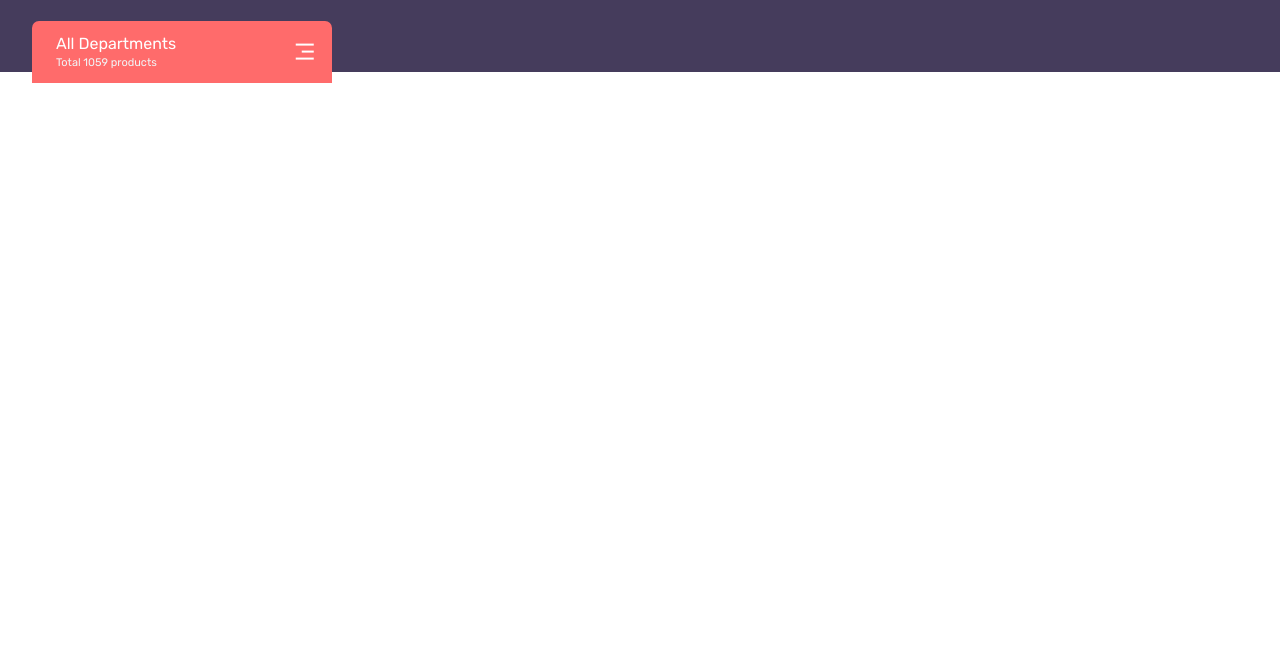
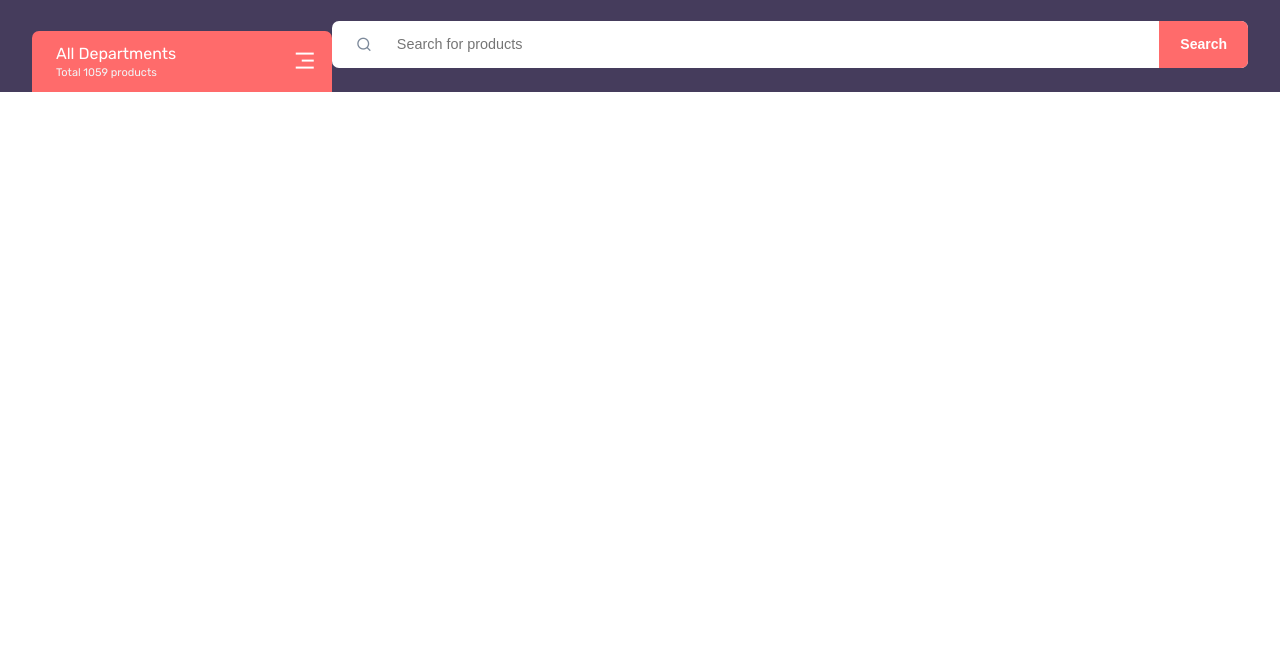
Before and after one commit to fkibui7/LukuMart, a plain HTML site: page index.html in a window 1280 px wide. Shown: the part 145-800 px from the top of the page. Drawn offline with nearby package versions, Linux system fonts and the light colour scheme.

Commit message:
search button

```diff
--- a/index.html
+++ b/index.html
@@ -202,7 +202,15 @@
                                 </div>
                             </div>
                         </div>
-                        <div class="right"></div>
+                        <div class="right">
+                            <div class="search-box">
+                                <form action="" class="search">
+                                    <span class="icon-large"><i class="ri-search-line"></i></span>
+                                    <input type="search" placeholder="Search for products">
+                                    <button type="submit">Search</button>
+                                </form>
+                            </div>
+                        </div>
                     </div>
                 </div>
             </div>
--- a/style.css
+++ b/style.css
@@ -478,12 +478,46 @@ nav .fly-item {
    /* 01. HEADER ............................
    *   d. Search Form
    *.................*/
+.header-main .right {
+    flex: 1;
+}
+form {
+    position: relative;
+}
+form.search input {
+    line-height: 3.25em;
+    padding: 0 7em 0 4.5em;
+    border: 0;
+    outline: 0;
+    width: var(--percent100);
+    border-radius: 7px;
+    font-size: 0.9em;
+    font-weight: var(--fw3);
+}
+form.search :where(span,button){
+    position: absolute;
+    top: 0;
+    padding: 0.55em 1.5em;
+    font-size: 1em;
+    color: var(--light-text-color);
+    height: var(--percent100);
+}
+form.search button{
+    right: 0;
+    border: 0;
+    outline: 0;
+    font-size: 0.875em;
+    font-weight: var(--fw6);
+    background-color: var(--primary-color);
+    color: var(--white-color);
+    border-radius: 0 7px 7px 0;
+    cursor: pointer;
+    transition: var(--trans-background);
+}
+form.search button:hover{
+    background-color: var(--dark-color);
 
-
-
-
-
-
+}
 
    /* 01. HEADER ............................
    *   e. Responsive MENU - Off Canvas
@@ -492,7 +526,18 @@ nav .fly-item {
 
 
 
+/* .................
+* 02. SLIDER
+* ................*/
 
+
+
+
+
+
+/* .................
+* 03. BRANDS
+* ................*/
 
 
 
```
